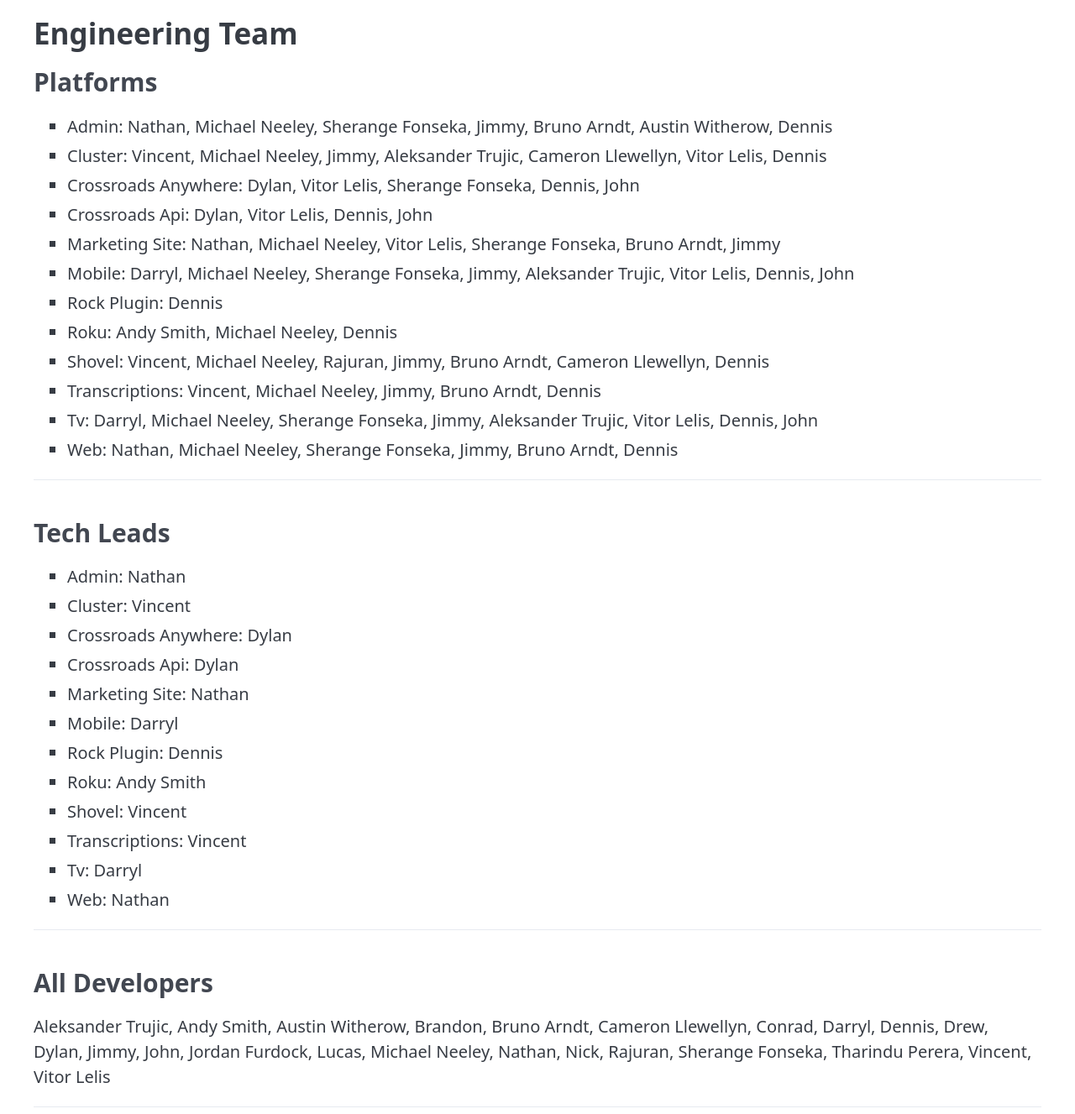
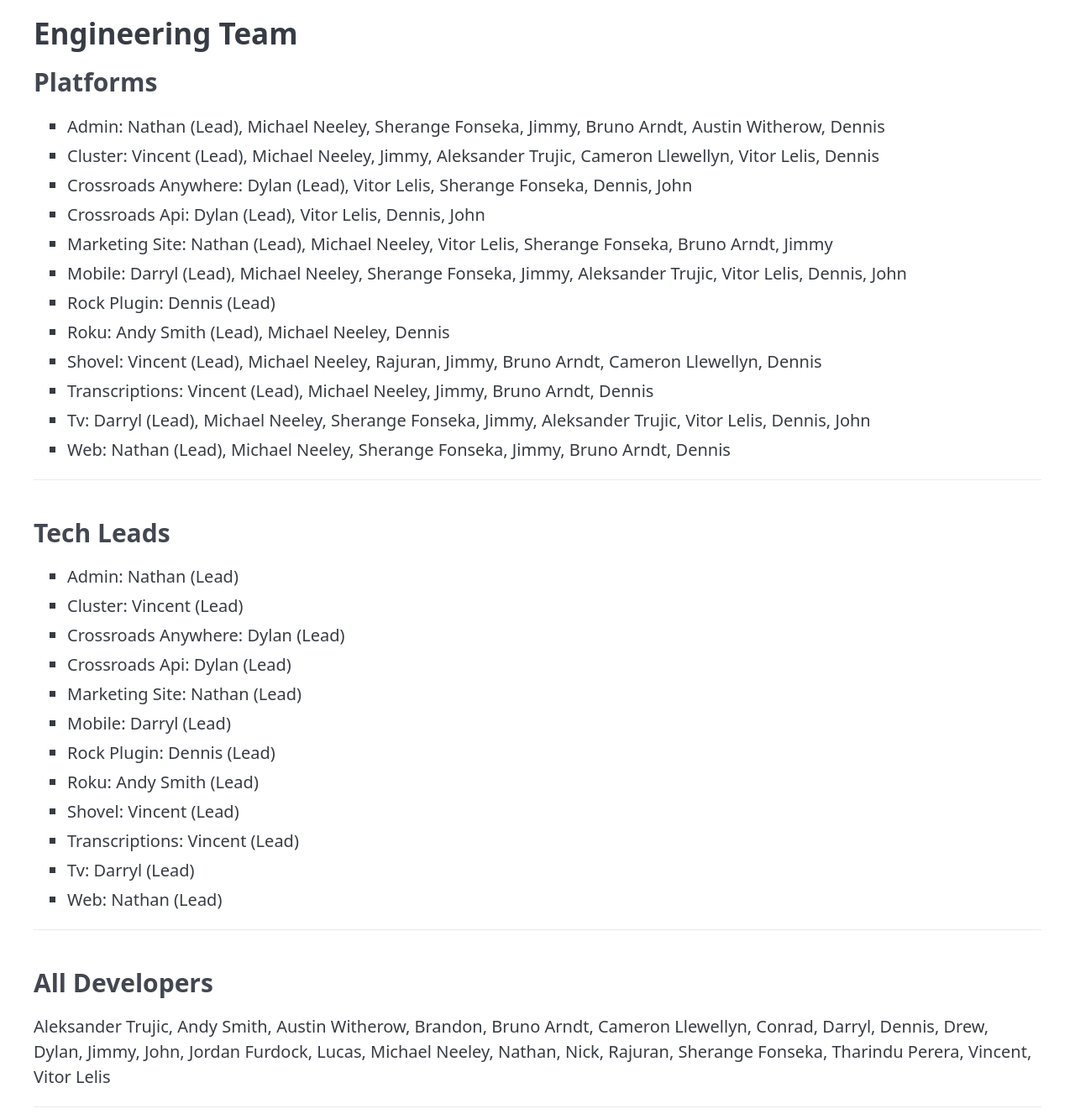
Before and after one commit to ApollosProject/bug-board, a Flask app: page /team in a window 1280 px wide. Shown: the part 110-1437 px from the top of the page at 84% size. Run offline with Flask 3, Linux system fonts and the light colour scheme.

Commit message:
Label leads in team listings

```diff
--- a/app.py
+++ b/app.py
@@ -119,10 +119,10 @@ def team():
     }
     platform_teams = {
         slug: [
-            format_name(info.get("lead"))
+            {"name": format_name(info.get("lead")), "lead": True}
         ]
         + [
-            format_name(dev)
+            {"name": format_name(dev), "lead": False}
             for dev in info.get("developers", [])
             if dev != info.get("lead")
         ]
--- a/templates/team.html
+++ b/templates/team.html
@@ -20,14 +20,19 @@
       <h3>Platforms</h3>
       <ul>
       {% for platform, members in platform_teams|dictsort %}
-        <li>{{ platform.replace('-', ' ').title() }}: {{ ', '.join(members) }}</li>
+        <li>
+          {{ platform.replace('-', ' ').title() }}:
+          {% for member in members %}
+            {{ member.name }}{% if member.lead %} (Lead){% endif %}{% if not loop.last %}, {% endif %}
+          {% endfor %}
+        </li>
       {% endfor %}
       </ul>
       <hr />
       <h3>Tech Leads</h3>
       <ul>
       {% for platform, lead in leads|dictsort %}
-        <li>{{ platform.replace('-', ' ').title() }}: {{ lead }}</li>
+        <li>{{ platform.replace('-', ' ').title() }}: {{ lead }} (Lead)</li>
       {% endfor %}
       </ul>
       <hr />
```
